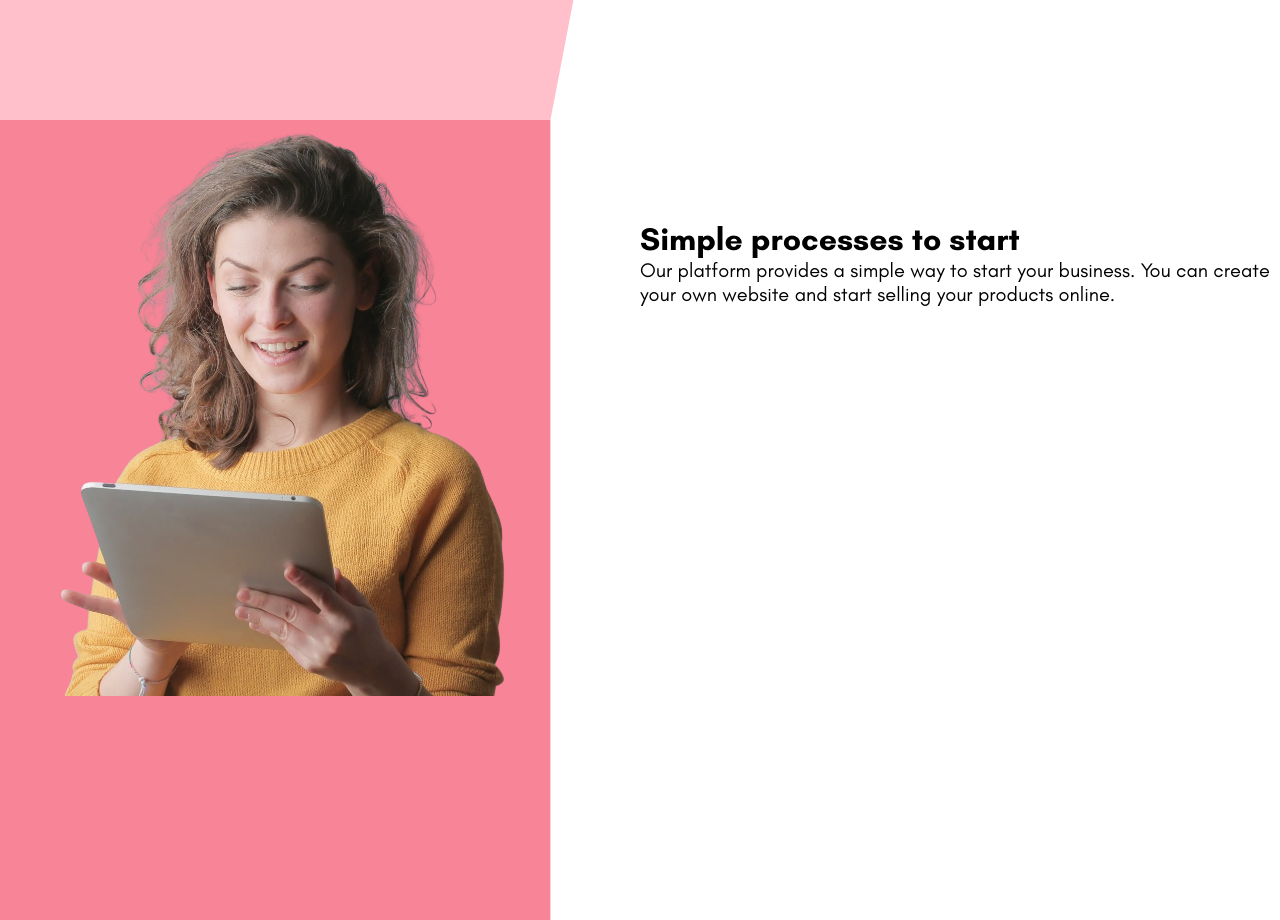
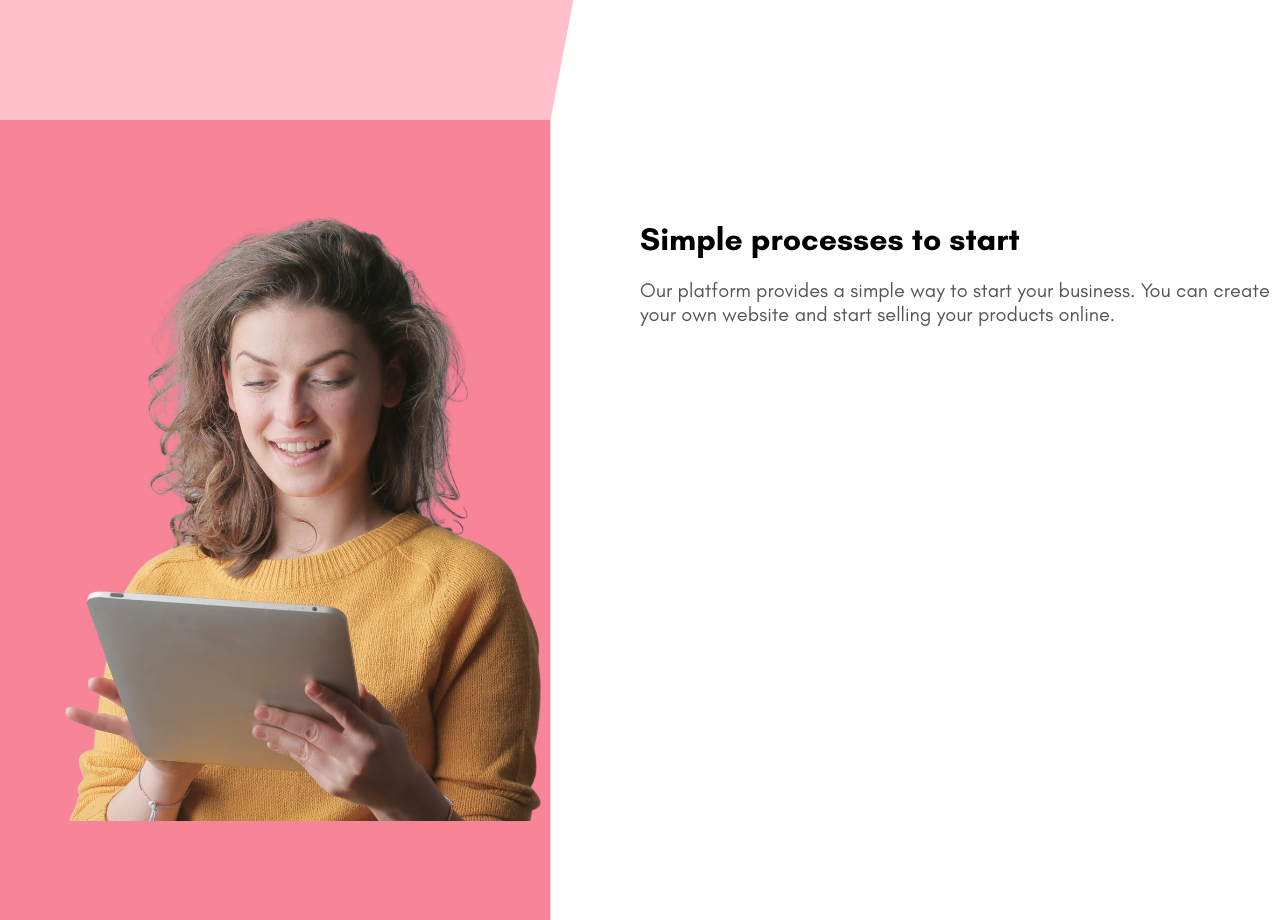
Before and after one commit to Jevenden/react-website, a React (Create React App) app: page / in a window 1280 px wide. Shown: the part 1480-2400 px from the top of the page. Built offline with nearby package versions, Linux system fonts and the light colour scheme.

Commit message:
Image placement and styling

```diff
--- a/src/components/Service.jsx
+++ b/src/components/Service.jsx
@@ -12,6 +12,7 @@ const Left = styled.div`
 
 const Image = styled.img`
     height: 50%;
+    margin-top: 13%;
 `
 
 const Right = styled.div`
@@ -29,6 +30,8 @@ const Title = styled.h1`
 `
 const Desc = styled.p`
 font-size: 20px;
+margin-top: 20px;
+color: #555;
 `
 
 const Service = () => {
```
